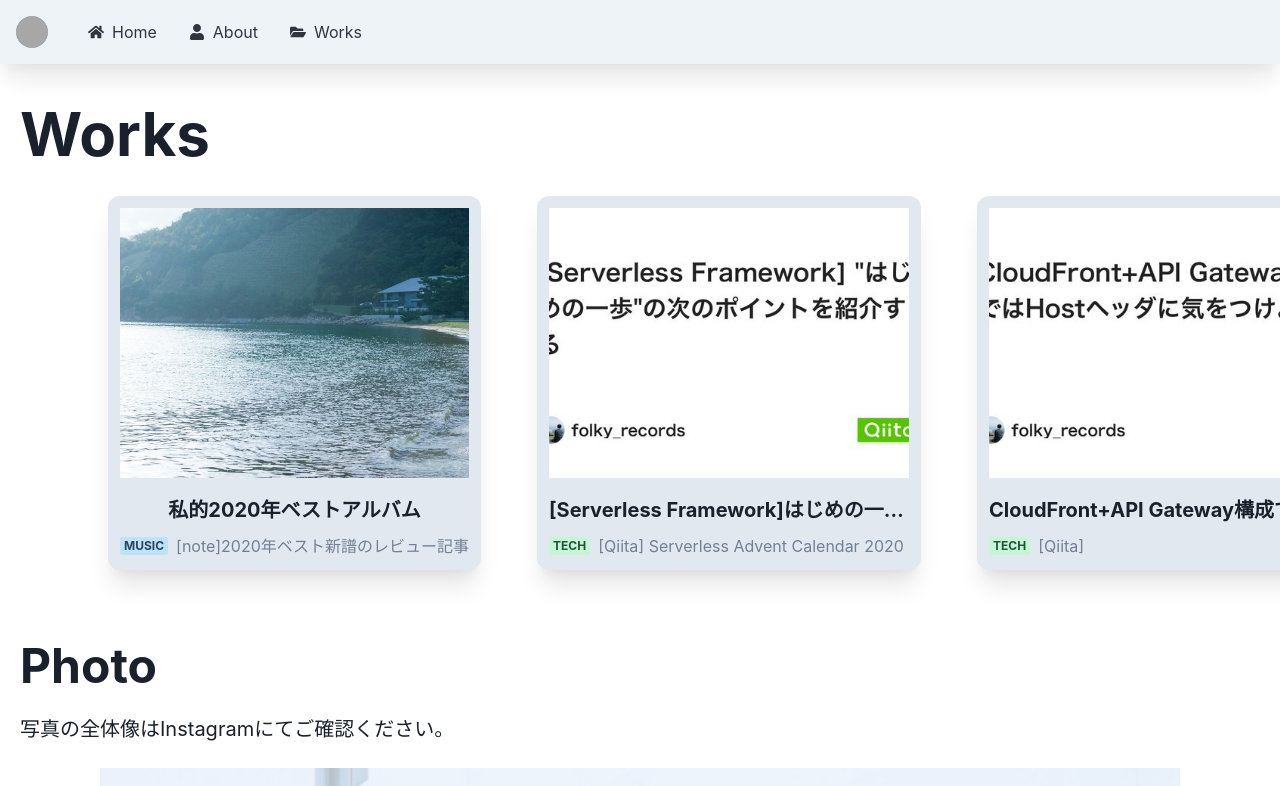
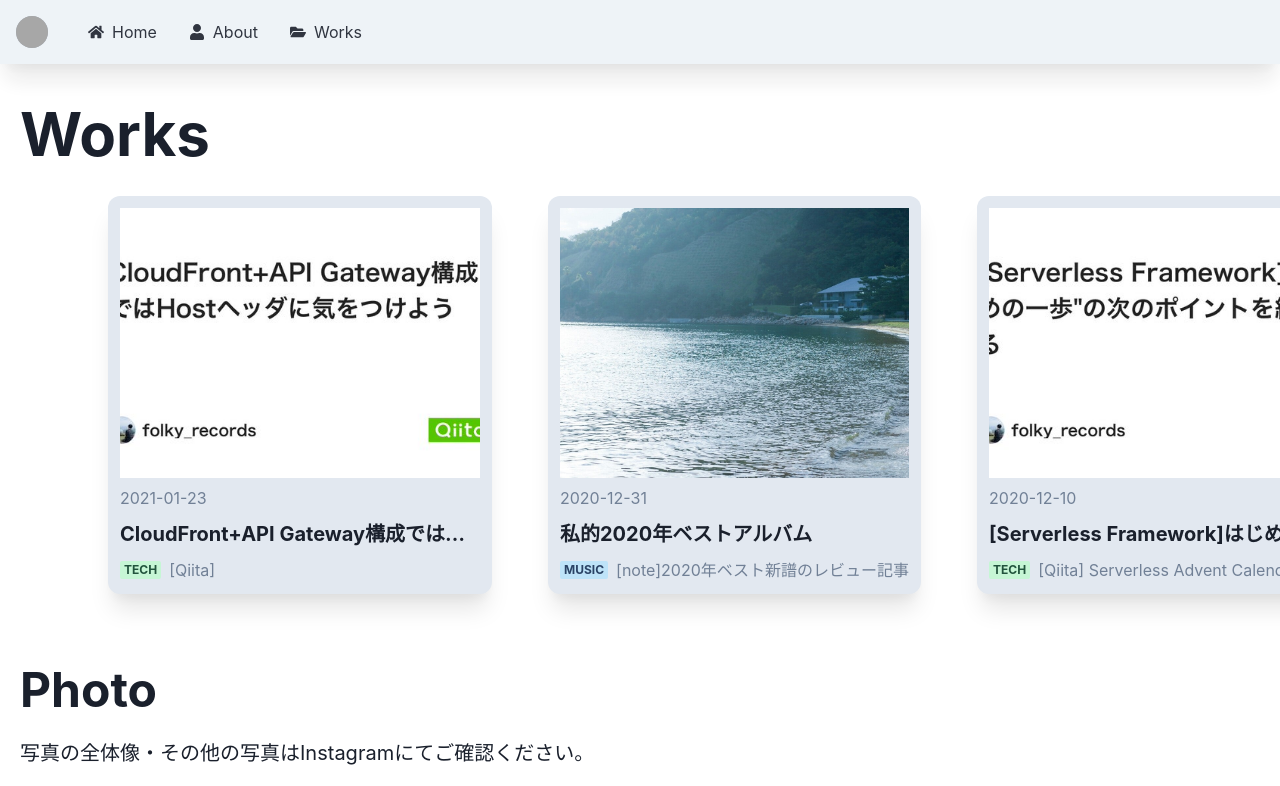
Before and after one commit to kitapashi/portfolio, a Next.js app in the folder my-next-site/: page /works in a window 1280 px wide. Shown: the top 786 px of the page. Built offline with nearby package versions, Linux system fonts and the light colour scheme; grey boxes are pictures that could not be loaded.

Commit message:
add date to workscard

```diff
--- a/my-next-site/components/molecules/WorksCard.tsx
+++ b/my-next-site/components/molecules/WorksCard.tsx
@@ -7,8 +7,9 @@ export interface WorksCardProps {
   description: string;
   type: WorkBadgeType;
   imageSrc: string;
-  path: string
-}
+  path: string;
+  date: string;
+};
 
 const WorksCard: React.FC<WorksCardProps> = (props: WorksCardProps) => {
   return (
@@ -38,7 +39,8 @@ const WorksCard: React.FC<WorksCardProps> = (props: WorksCardProps) => {
             h="270px"
             w="100%"
             />
-          <Box w="100%" textAlign="center">
+          <Box w="100%">
+            <Text as="p" color="gray.500">{props.date}</Text>
             <Heading as="h3" size="md" isTruncated py={3}>{props.title}</Heading>
             <HStack>
               <WorkBadge type={props.type} />
--- a/my-next-site/contents/works/worksData.tsx
+++ b/my-next-site/contents/works/worksData.ts
@@ -5,6 +5,15 @@ import best2020 from '../../public/2020best.jpeg';
 
 const data: WorksCardProps[] = [
   {
+    date: "2021-01-23",
+    title: "CloudFront+API Gateway構成ではHostヘッダに気をつけよう",
+    description: "[Qiita]",
+    imageSrc: cfqiita.src,
+    type: "tech",
+    path: "https://qiita.com/folky_records/items/2a231b14c08be82a183a"
+  },
+  {
+    date: "2020-12-31",
     title: "私的2020年ベストアルバム",
     description: "[note]2020年ベスト新譜のレビュー記事",
     imageSrc: best2020.src,
@@ -12,19 +21,15 @@ const data: WorksCardProps[] = [
     path: "https://note.com/kitapashi/n/nd2e19eb9feac"
   },
   {
+    date: "2020-12-10",
     title: "[Serverless Framework]はじめの一歩の次のポイントを紹介する",
     description: "[Qiita] Serverless Advent Calendar 2020",
     imageSrc: slsqiita.src,
     type: "tech",
     path: "https://qiita.com/folky_records/items/15869693c7d6ec9b1716"
   },
-  {
-    title: "CloudFront+API Gateway構成ではHostヘッダに気をつけよう",
-    description: "[Qiita]",
-    imageSrc: cfqiita.src,
-    type: "tech",
-    path: "https://qiita.com/folky_records/items/2a231b14c08be82a183a"
-  },
 ]
 
+console.log(data);
+
 export default data;
--- a/my-next-site/pages/works.tsx
+++ b/my-next-site/pages/works.tsx
@@ -28,12 +28,13 @@ const WorksPage = () => (
             imageSrc={data.imageSrc}
             type={data.type}
             path={data.path}
+            date={data.date}
           />
         ))
       }
     </Grid>
     <Heading as="h2" size="2xl" my={6}>Photo</Heading>
-    <Text as="p" my={6} fontSize="xl">写真の全体像はInstagramにてご確認ください。</Text>
+    <Text as="p" my={6} fontSize="xl">写真の全体像・その他の写真はInstagramにてご確認ください。</Text>
     <Box px={20} pb={10} className="fadein">
       <PhotoCarousel />
     </Box>
```
Also changed, not shown: my-next-site/contents/works/photoCards.ts (renamed from my-next-site/contents/works/photoCards.tsx).
